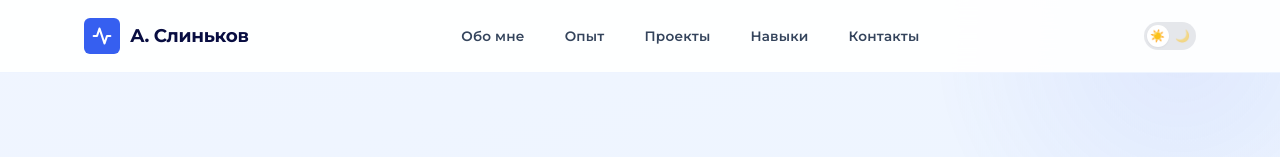
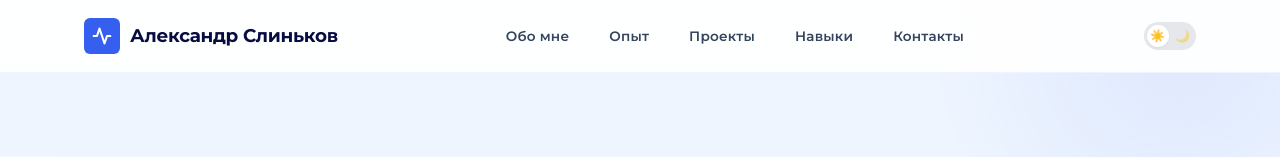
Before and after one commit to alexslinkov/portfolio, a plain HTML site: page index.html in a window 1280 px wide. Shown: the top 157 px of the page. Drawn offline with nearby package versions, Linux system fonts and the light colour scheme.

Commit message:
backup: текущее состояние перед продолжением работ

```diff
--- a/index.html
+++ b/index.html
@@ -23,7 +23,7 @@
                             <polyline points="22 12 18 12 15 21 9 3 6 12 2 12"></polyline>
                         </svg>
                     </span>
-                    <span class="logo-text">А. Слиньков</span>
+                    <span class="logo-text">Александр Слиньков</span>
                 </a>
                 <ul class="nav-list" id="navList">
                     <li><a href="#hero" class="nav-link">Обо мне</a></li>
@@ -257,7 +257,7 @@
                 </div>
             </div>
             <div class="footer-bottom">
-                <p>&copy; <span id="year"></span> Слиньков Александр</p>
+                <p>&copy; <span id="year"></span> Александр Слиньков </p>
                 <p class="footer-np">
                     <i class="fas fa-star"></i> Национальный проект «Производительность труда»
                 </p>
--- a/js/data.js
+++ b/js/data.js
@@ -122,7 +122,7 @@ const siteData = {
     // ===== КОНТАКТЫ =====
     contact: {
         email: 'alexslinkov@mail.ru',
-        phone: '+7 (999) 999-99-99',
+        phone: '+7 (931) 240-98-50',
         telegram: '@sir_SAlexS'
     },
 
```
